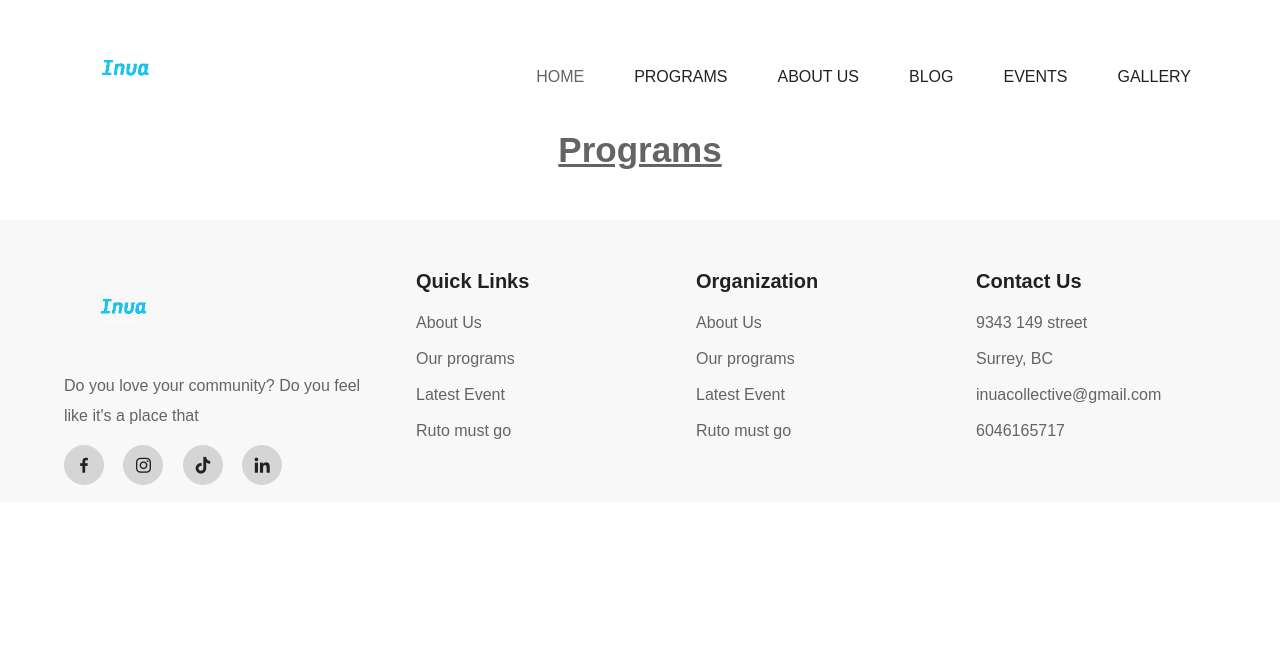
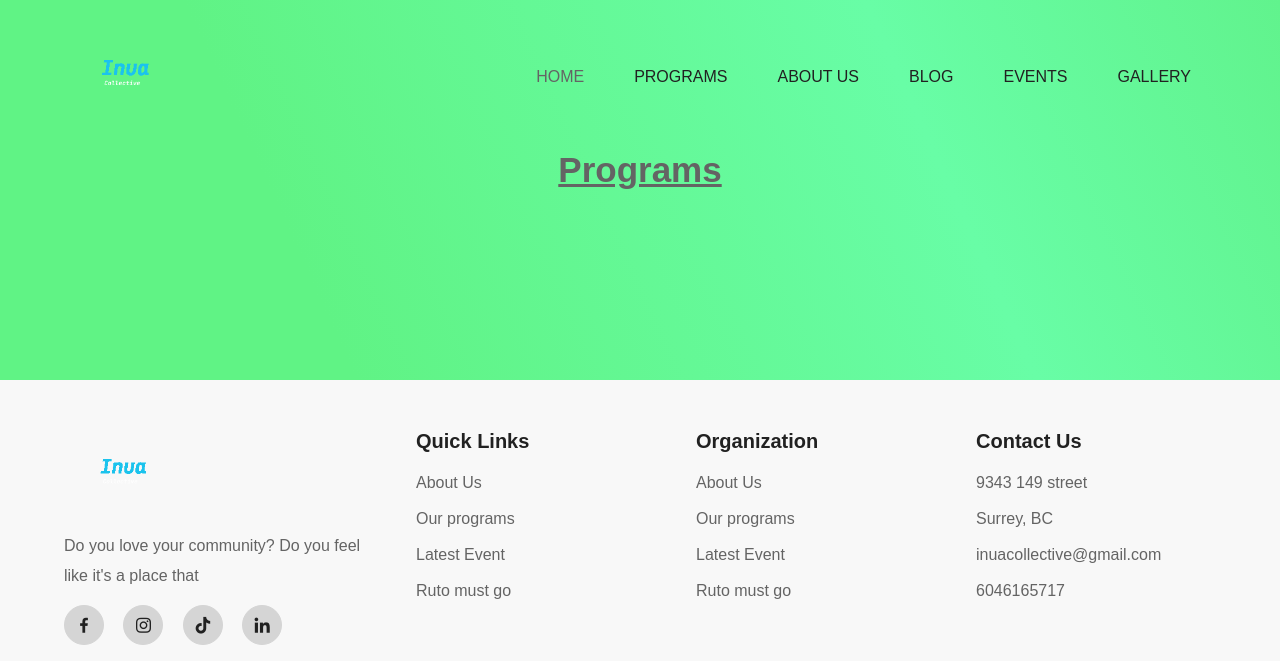
Before and after one commit to Samkanja/inua_project, a Flask app: page /programs in a window 1280 px wide. Shown: the top 661 px of the page. Run offline with Flask 3, Linux system fonts and the light colour scheme; data that the repository does not hold is empty.

Commit message:
update program css

```diff
--- a/static/css/main.css
+++ b/static/css/main.css
@@ -557,7 +557,14 @@ header.sticky {
 }
 
 /* Programs section */
-.programs-sc {}
+.programs-sc {
+    width: 100%;
+    /* height: 100vh; */
+    padding: 150px;
+    background-position: center;
+    background-size: cover;
+    background: linear-gradient(245.59deg, #61f38d 0%, #68fda6 28.53%, #60f385 75.52%);
+}
 
 .programs-tt {
     text-align: center;
@@ -565,6 +572,7 @@ header.sticky {
     color: #646464;
     font-size: 35px;
     text-decoration: underline;
+    margin-bottom: 40px;
 
 }
 
--- a/templates/client/programs.html
+++ b/templates/client/programs.html
@@ -1,7 +1,7 @@
 {% extends 'client/base.html' %}
 
 {% block content %}
-<section class="programs-sc" style="margin-top: 80px;">
+<section class="programs-sc">
     <h1 class="programs-tt">Programs</h1>
     {% for program in programs %}
     <div class="programs">
```
